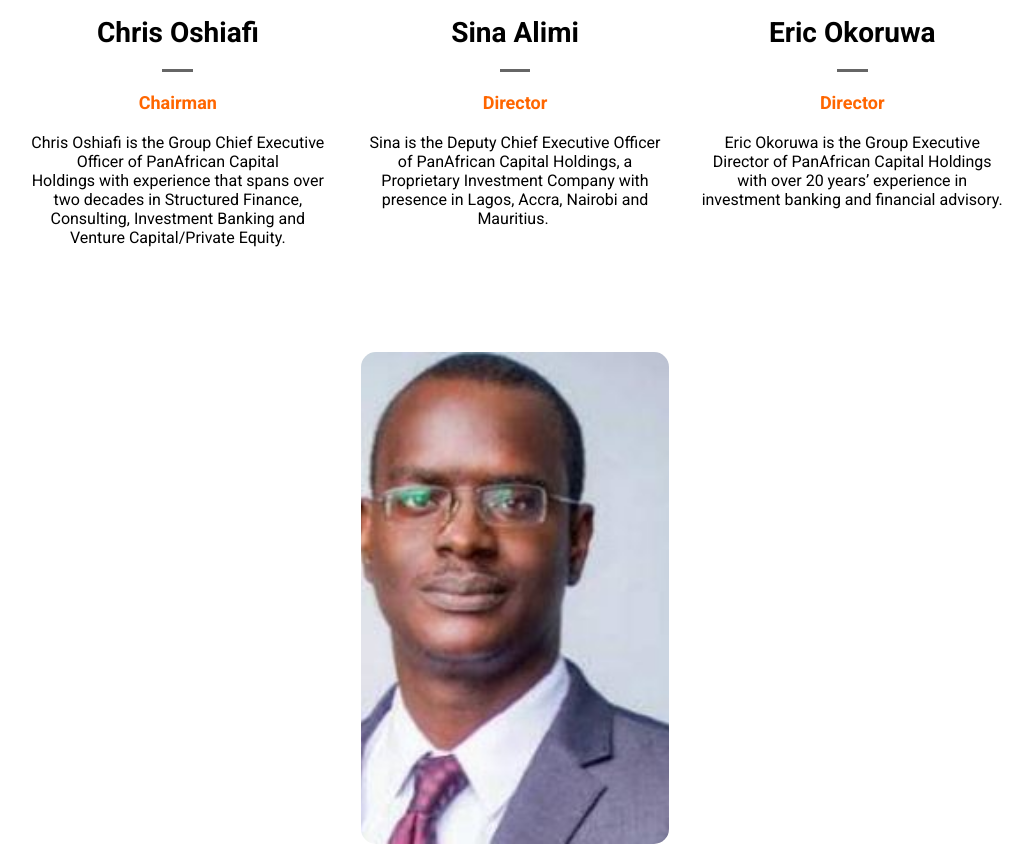
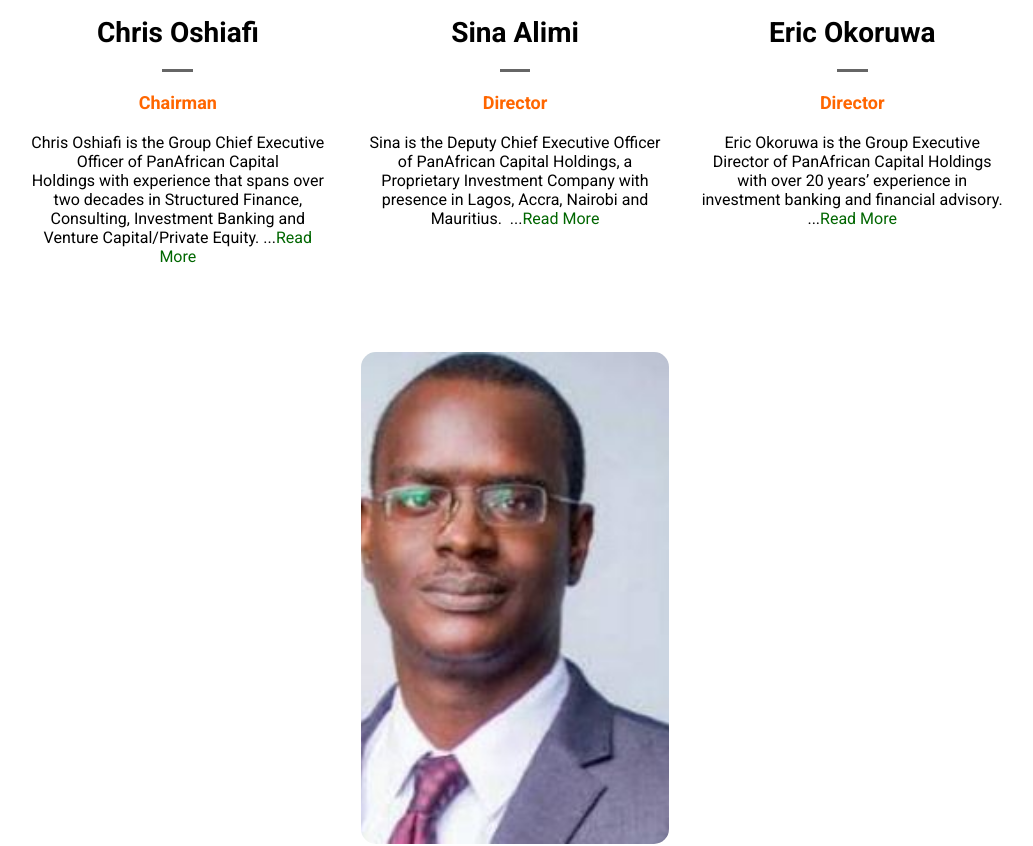
Before and after one commit to marketintelsolutions/kaxal, a React (Create React App) app: page /about in a window 1280 px wide. Shown: the part 2020-2866 px from the top of the page, without its empty margins (125-1158 px from the left). Built offline with nearby package versions, Linux system fonts and the light colour scheme.

Commit message:
read more added

```diff
--- a/src/pages/About.js
+++ b/src/pages/About.js
@@ -66,7 +66,7 @@ const About = () => {
                   <h2>{name}</h2>
                   <div className="line"></div>
                   <h3>{role}</h3>
-                  <p>{text[0]}</p>
+                  <p>{text[0]} ...<span>Read More</span></p>
                 </div>
               })
             }
--- a/src/styles/modules/_about.scss
+++ b/src/styles/modules/_about.scss
@@ -222,6 +222,11 @@
           & p{
             text-align: center;
             height: 189px;
+
+            & span{
+              color: #006600;
+              cursor: pointer;
+            }
           }
         }
       }
```
